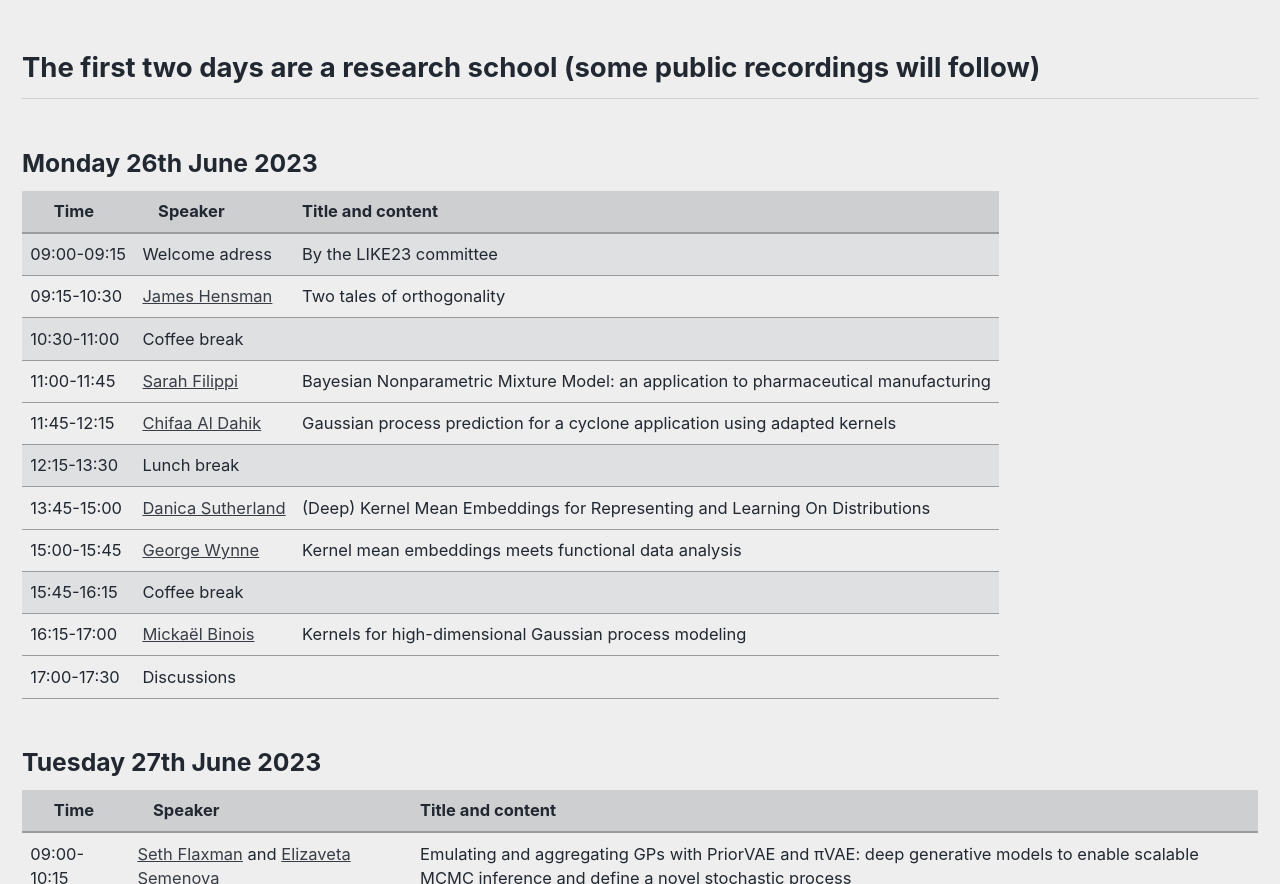
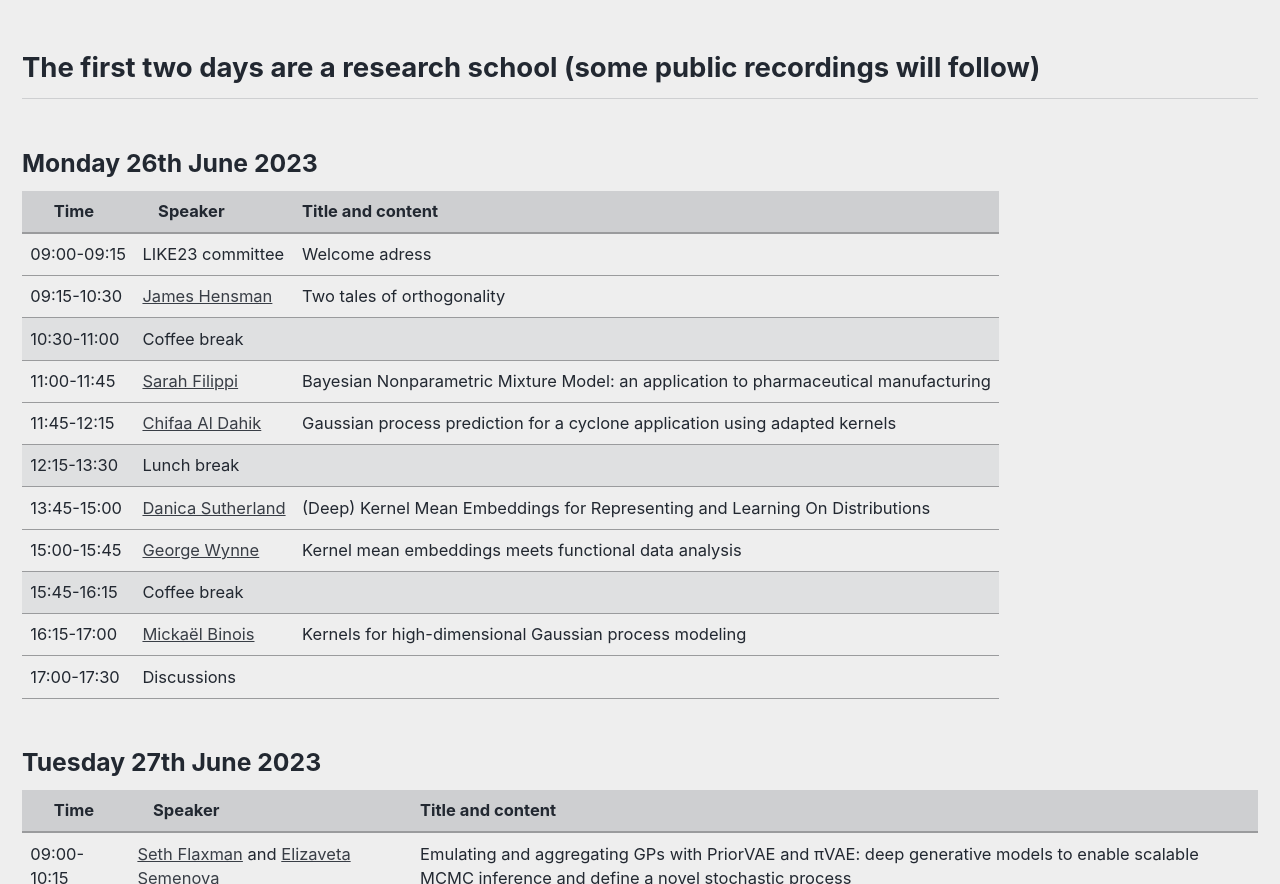
Before and after one commit to LIKE23-Bern/LIKE23-Bern.github.io, a Jekyll site: the page built from _pages/program.md, in a window 1280 px wide and 900 px high, scrolled down 458 px, cut to the strip 16-900 px from the top of the window. Built offline with Jekyll 4.4.1, drawn with Linux system fonts in a browser that asks for light colours; cached includes are drawn as plain includes.

Commit message:
Update program.md

```diff
--- a/_pages/program.md
+++ b/_pages/program.md
@@ -42,13 +42,13 @@ header:
 	</tr>
 </thead>
 <tbody>
-  <tr class="coffee-break">
+  <tr>
 		<td> 09:00-09:15  </td>
 		<td>
-		    Welcome adress
+		    LIKE23 committee
 		</td>
 		<td>
-      By the LIKE23 committee
+      Welcome adress
 		</td>
 	</tr>
 	<tr>
```
